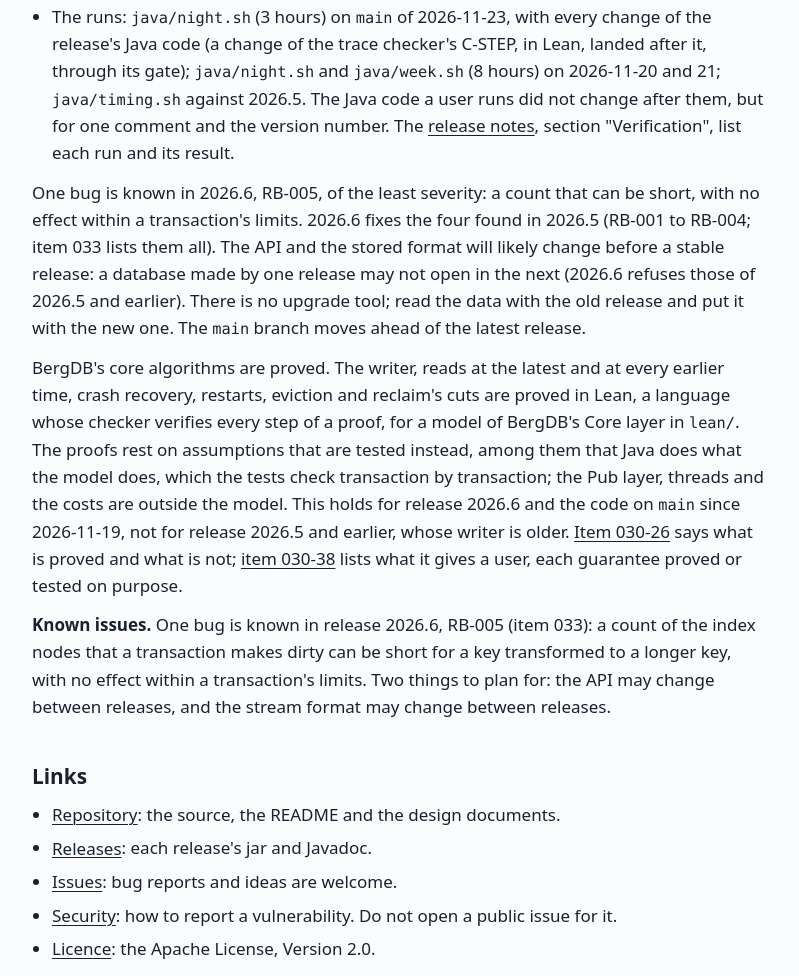
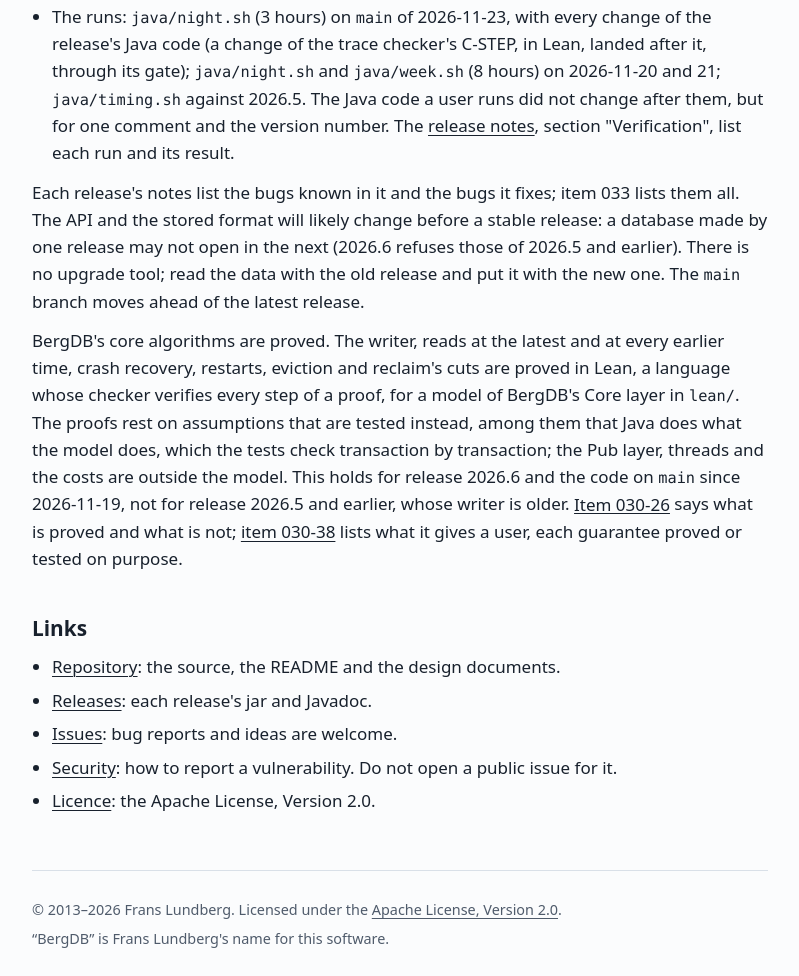
Before and after one commit to bergdb/bergdb.github.io, a plain HTML site: page index.html in a window 1280 px wide. Shown: the part 4396-5372 px from the top of the page, without its empty margins (240-1039 px from the left). Drawn offline with Linux system fonts and the light colour scheme.

Commit message:
bergdb.org: no known issues on the page; each release's notes list the bugs known in it (Frans, 2026-11-24)

```diff
--- a/index.html
+++ b/index.html
@@ -367,10 +367,8 @@ Cecilia 60
       <a href="https://github.com/bergdb/bergdb/blob/main/releases/2026.6/readme.md">release notes</a>,
       section "Verification", list each run and its result.</li>
     </ul>
-    <p>One bug is known in 2026.6, RB-005, of the least severity: a count
-    that can be short, with no effect within a transaction's limits. 2026.6
-    fixes the four found in 2026.5 (RB-001 to RB-004; item 033 lists them
-    all). The API and the stored format will likely
+    <p>Each release's notes list the bugs known in it and the bugs it fixes;
+    item 033 lists them all. The API and the stored format will likely
     change before a stable release: a database made by one release may not
     open in the next (2026.6 refuses those of 2026.5 and earlier). There is
     no upgrade tool; read the data with the old release and put it with the
@@ -391,12 +389,6 @@ Cecilia 60
     <a href="https://github.com/bergdb/bergdb/blob/main/items/030-proofs/38-guarantees.md">item 030-38</a>
     lists what it gives a user, each guarantee proved or tested on
     purpose.</p>
-    <p><strong>Known issues.</strong> One bug is known in release 2026.6,
-    RB-005 (item 033): a count of the index nodes that a transaction makes
-    dirty can be short for a key transformed to a longer key, with no
-    effect within a transaction's limits. Two
-    things to plan for: the API may change between releases, and the stream
-    format may change between releases.</p>
   </section>
 
   <section id="links" aria-labelledby="links-h">
```
